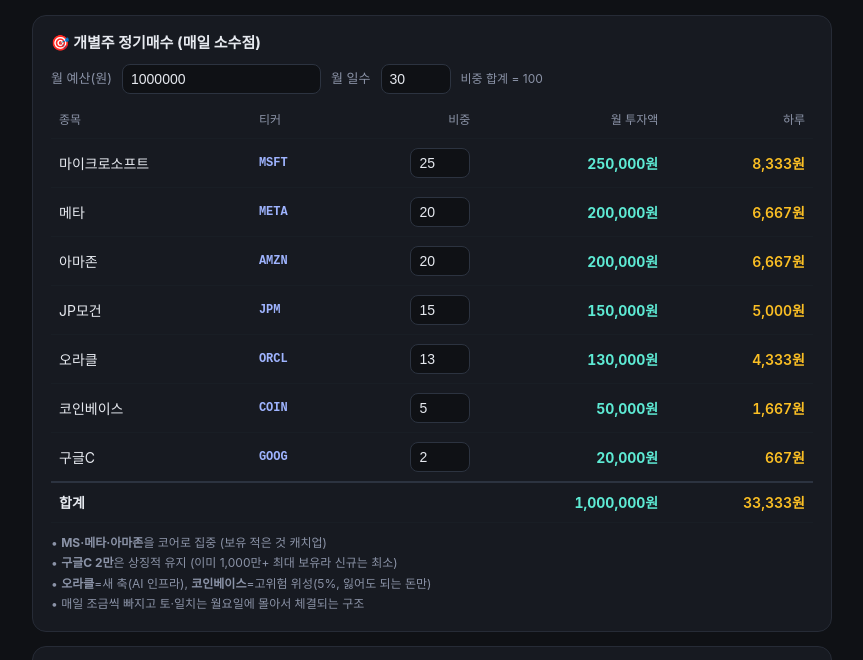
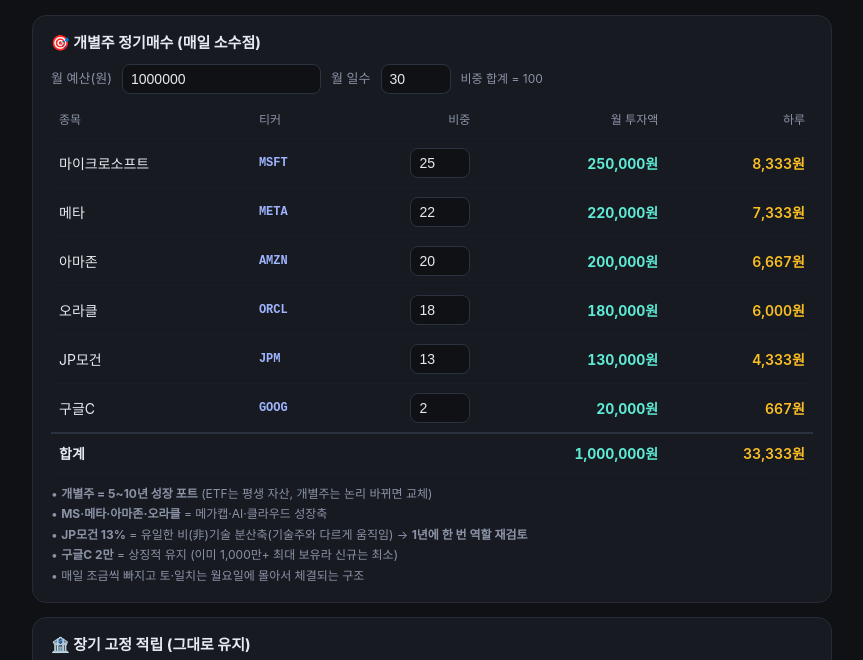
Before and after one commit to hyo-8888/stock-dashboard, a plain HTML site: page monthly_plan.html in a window 1280 px wide. Shown: the part 80-740 px from the top of the page, without its empty margins (208-1071 px from the left). Drawn offline with Linux system fonts and the light colour scheme.

Commit message:
Final: 6-stock growth allocation (JPM 13%, no Coinbase), 5-10yr framing

```diff
--- a/monthly_plan.html
+++ b/monthly_plan.html
@@ -53,9 +53,10 @@
       <tfoot><tr><td colspan="3">합계</td><td class="num won" id="total"></td><td class="num day" id="dayTotal"></td></tr></tfoot>
     </table>
     <div class="note">
-      • <b>MS·메타·아마존</b>을 코어로 집중 (보유 적은 것 캐치업)<br>
-      • <b>구글C 2만</b>은 상징적 유지 (이미 1,000만+ 최대 보유라 신규는 최소)<br>
-      • <b>오라클</b>=새 축(AI 인프라), <b>코인베이스</b>=고위험 위성(5%, 잃어도 되는 돈만)<br>
+      • <b>개별주 = 5~10년 성장 포트</b> (ETF는 평생 자산, 개별주는 논리 바뀌면 교체)<br>
+      • <b>MS·메타·아마존·오라클</b> = 메가캡·AI·클라우드 성장축<br>
+      • <b>JP모건 13%</b> = 유일한 비(非)기술 분산축(기술주와 다르게 움직임) → <b>1년에 한 번 역할 재검토</b><br>
+      • <b>구글C 2만</b> = 상징적 유지 (이미 1,000만+ 최대 보유라 신규는 최소)<br>
       • 매일 조금씩 빠지고 토·일치는 월요일에 몰아서 체결되는 구조
     </div>
   </div>
@@ -89,7 +90,7 @@
 
   <div class="card">
     <h2>💥 급락 시 별도 매수 · SOXL 퀀트</h2>
-    <div class="note">시장·종목이 크게 빠질 때 여유자금으로 그때그때 추가. SOXL은 퀀트 자동매매로 계속 (레버리지는 SOXL 하나로 한정).</div>
+    <div class="note">시장·종목이 크게 빠질 때 여유자금으로 그때그때 추가. <b>코인베이스</b>도 정 사고 싶으면 여기서 소액만. SOXL은 퀀트 자동매매로 계속 (레버리지는 SOXL 하나로 한정).</div>
   </div>
 
   <div class="note" style="text-align:center;margin-top:16px">
@@ -100,11 +101,10 @@
 <script>
 const core = [
   ["마이크로소프트","MSFT",25],
-  ["메타","META",20],
+  ["메타","META",22],
   ["아마존","AMZN",20],
-  ["JP모건","JPM",15],
-  ["오라클","ORCL",13],
-  ["코인베이스","COIN",5],
+  ["오라클","ORCL",18],
+  ["JP모건","JPM",13],
   ["구글C","GOOG",2],
 ];
 
```
